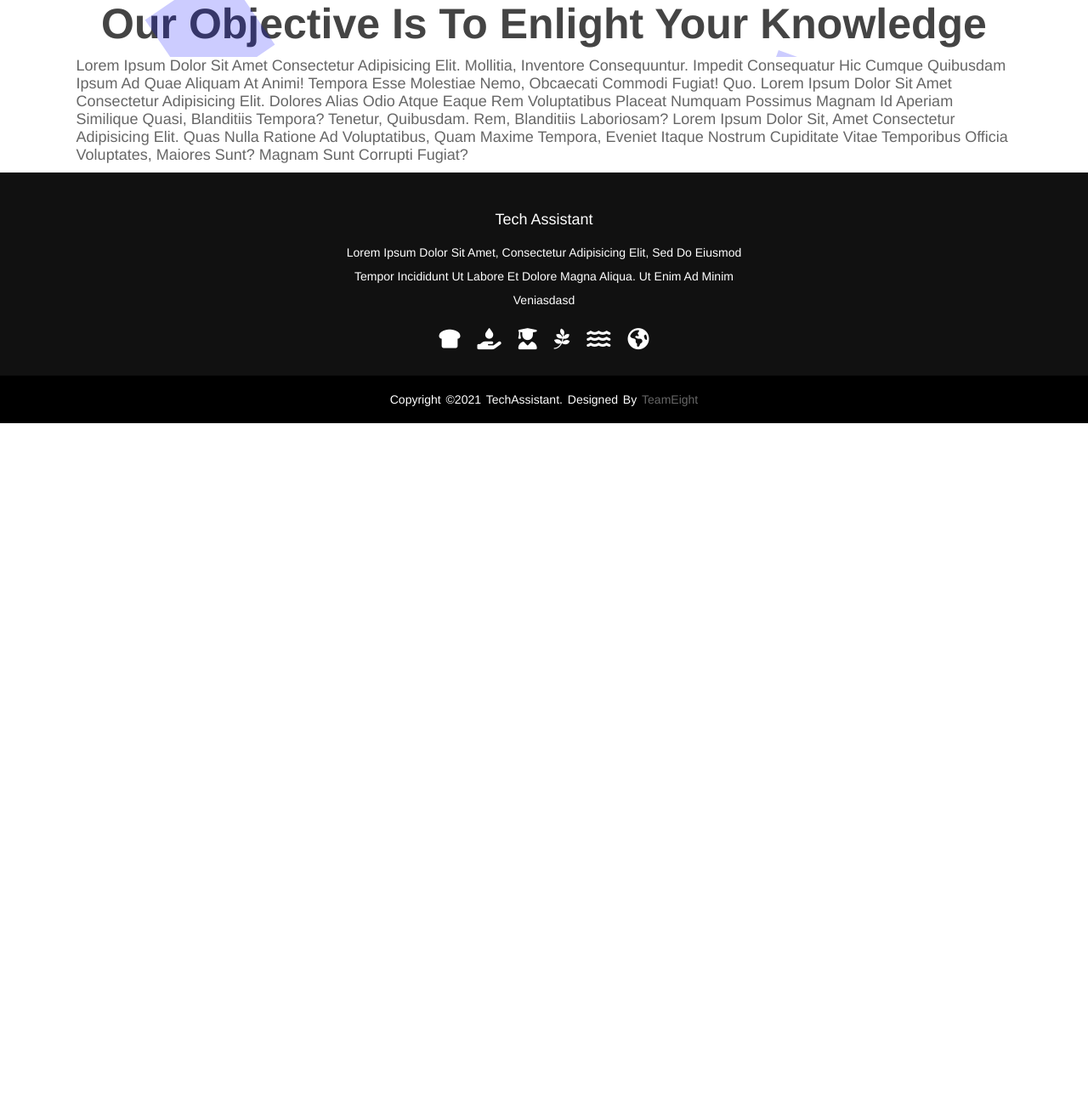
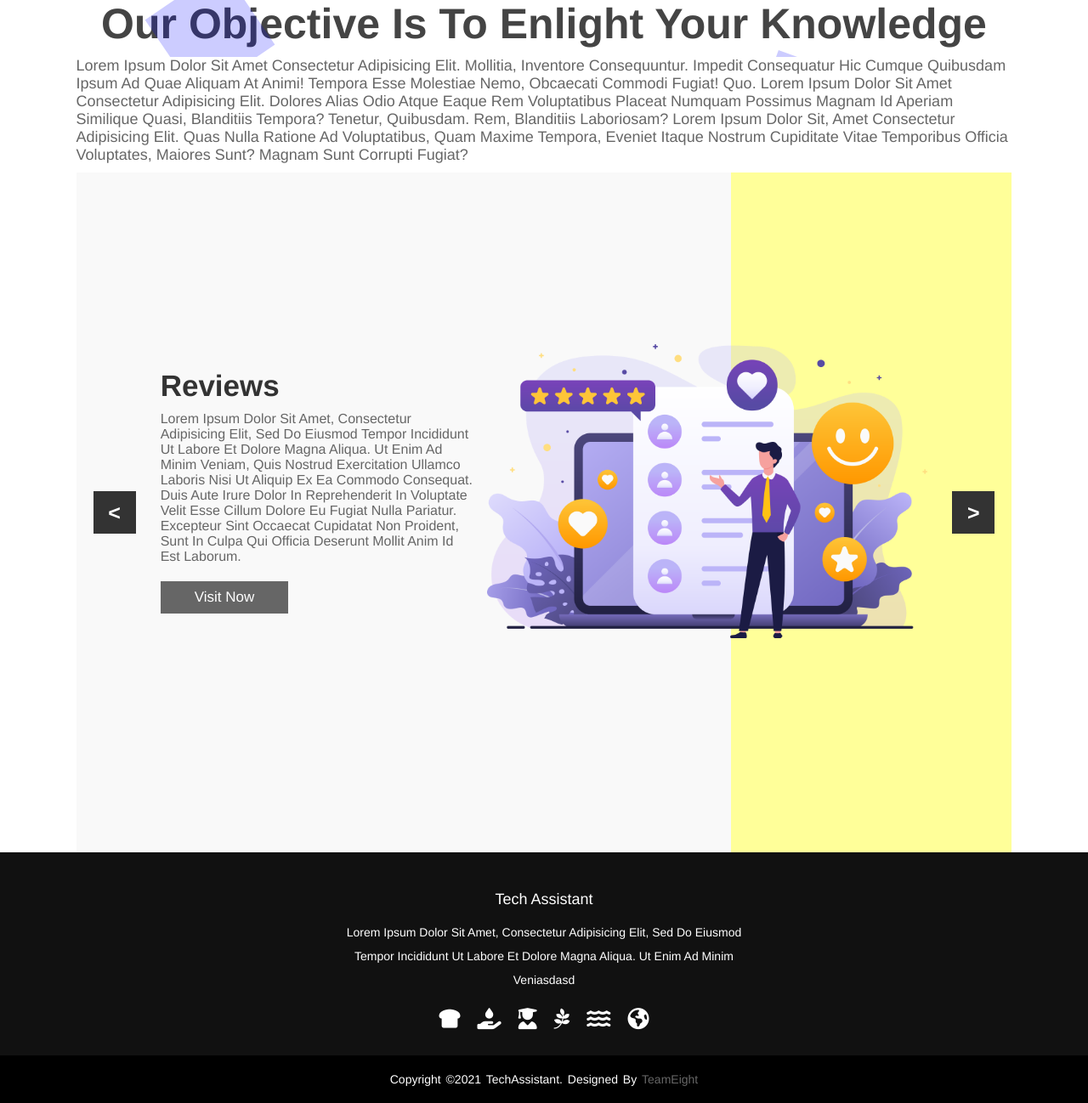
Before and after one commit to lakshithaonline/Tech-Assist, a PHP site: page / in a window 1280 px wide. Shown: the part 733-2031 px from the top of the page at 85% size. Before the commit the page ends 1231 px from the top, so only its background shows below. Run offline with PHP 8.4, Linux system fonts and the light colour scheme; some libraries are stand-ins or nearby versions.

Commit message:
Navigation slide

```diff
--- a/index.html
+++ b/index.html
@@ -58,6 +58,73 @@
         </div>
         <!--Animation area-->
 
+        <!--Slide show-->
+        <div class="container">
+            <div class="slide-container active">
+                <div class="slide">
+                    <div class="content">
+                        <h3>Reviews</h3>
+                        <p>Lorem ipsum dolor sit amet, consectetur adipisicing elit, sed do eiusmod
+                        tempor incididunt ut labore et dolore magna aliqua. Ut enim ad minim veniam,
+                        quis nostrud exercitation ullamco laboris nisi ut aliquip ex ea commodo
+                        consequat. Duis aute irure dolor in reprehenderit in voluptate velit esse
+                        cillum dolore eu fugiat nulla pariatur. Excepteur sint occaecat cupidatat non
+                        proident, sunt in culpa qui officia deserunt mollit anim id est laborum.</p>
+                        <a href="#" class="btn">Visit Now</a>
+                    </div>
+                    <div class="image">
+                        <img src="Assets/review.png" alt="Reviews">
+                    </div>
+                </div>
+            </div>
+
+
+
+            <div class="slide-container">
+                <div class="slide">
+                    <div class="content">
+                        <h3>About Us</h3>
+                        <p>Lorem ipsum dolor sit amet, consectetur adipisicing elit, sed do eiusmod
+                        tempor incididunt ut labore et dolore magna aliqua. Ut enim ad minim veniam,
+                        quis nostrud exercitation ullamco laboris nisi ut aliquip ex ea commodo
+                        consequat. Duis aute irure dolor in reprehenderit in voluptate velit esse
+                        cillum dolore eu fugiat nulla pariatur. Excepteur sint occaecat cupidatat non
+                        proident, sunt in culpa qui officia deserunt mollit anim id est laborum.</p>
+                        <a href="#" class="btn">Visit Now</a>
+                    </div>
+                    <div class="image">
+                        <img src="Assets/about.png" alt="About us"  >
+                    </div>
+                </div>
+            </div>
+            <div id="next" onclick="next()"> > </div>
+
+            <div id="prev" onclick="prev()"> < </div>
+
+
+        </div>
+        <script type="text/javascript">
+            let slides = document.querySelectorAll('.slide-container');
+            let index = 0;
+
+            function next(){
+                slides[index].classList.remove('active');
+                index = (index + 1) % slides.length;
+                slides[index].classList.add('active')
+            }
+            function prev(){
+                slides[index].classList.remove('active');
+                index = (index - 1 + slides.length) % slides.length;
+                slides[index].classList.add('active')
+            }
+
+            setInterval(next, 5000);
+        </script>
+
+        <!--Slide show-->
+
+
+
 
 
 
--- a/styleHP.css
+++ b/styleHP.css
@@ -186,6 +186,113 @@ header .heading{
 /*animation area*/
 
 
+/*slide show*/
+.container{
+	position: relative;
+}
+.container .slide-container .slide{
+	min-height: 100vh;
+	display: flex;
+	align-items: center;
+	flex-wrap: wrap;
+	gap: 15px;
+	padding: 20px 9%;
+	padding-bottom: 70px;
+}
+.container .slide-container .slide .content{
+	flex: 1 1 350px;
+	animation: slideContent .4s linear .6s backwards;
+}
+@keyframes slideContent{
+	0%{ opacity: 0;
+		transform: translateX(-50px)
+	}
+
+}
+.container .slide-container .slide .image{
+	flex: 1 1 500px;
+}
+.container .slide-container .slide .image img{
+	width: 100%;
+	animation: slideImage .4s linear;
+}
+@keyframes slideImage{
+	0%{ opacity: 0;
+		transform: translateY(-50px)
+	}
+
+}
+.container .slide-container .slide .content h3{
+	font-size: 35px;
+	color: #333;
+}
+.container .slide-container .slide .content p{
+	font-size: 16px;
+	color: #666;
+	padding: 10px 0;
+}
+.container .slide-container .slide .content .btn{
+	margin-top: 10px;
+	display: inline-block;
+	background: #666;
+	color: #fff;
+	font-size: 17px;
+	padding: 9px 40px;
+}
+.container .slide-container .slide .content .btn:hover{
+	background: #333;
+}
+.container .slide-container{
+	display: none;
+}
+.container .slide-container.active{
+	display: block;
+}
+.container .slide-container:nth-child(1) .slide{
+	background: linear-gradient(90deg, #f9f9f9 70%, #ffff99 30.1%);
+}
+.container .slide-container:nth-child(2) .slide{
+	background: linear-gradient(90deg, #f9f9f9 70%, #99bbff 30.1%);
+}
+.container #next,
+.container #prev{
+	position: absolute;
+	top: 50%;
+	transform: translateY(-50%);
+	color: #fff;
+	background: #333;
+	height: 50px;
+	width: 50px;
+	line-height: 50px;
+	font-size: 25px;
+	text-align: center;
+	cursor: pointer;
+	font-weight: bolder;
+}
+.container #next:hover,
+.container #prev:hover{
+	background: #666;
+}
+.container #next{
+	right: 20px;
+}
+.container #prev{
+	left: 20px;
+}
+@media (max-width: 500px){
+	.container #next{
+	right: 0px;
+	top: 60%;
+}
+.container #prev{
+	left: 0px;
+	top: 60%;
+}
+}
+/*slide show*/
+
+
+
 
 /*footer area*/
 footer{
```
Also changed, not shown: Assets/about.png (added), Assets/review.png (added).
